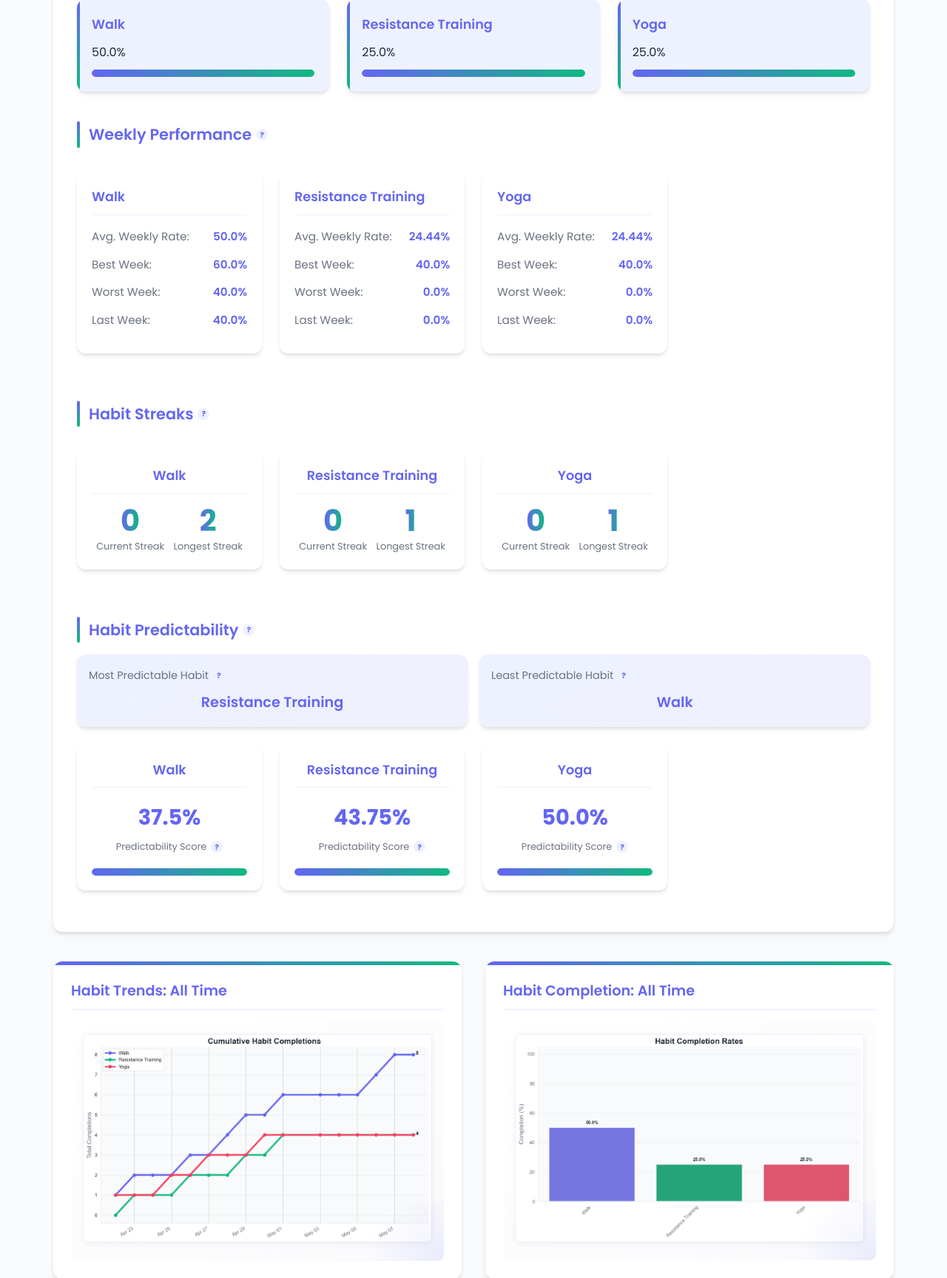
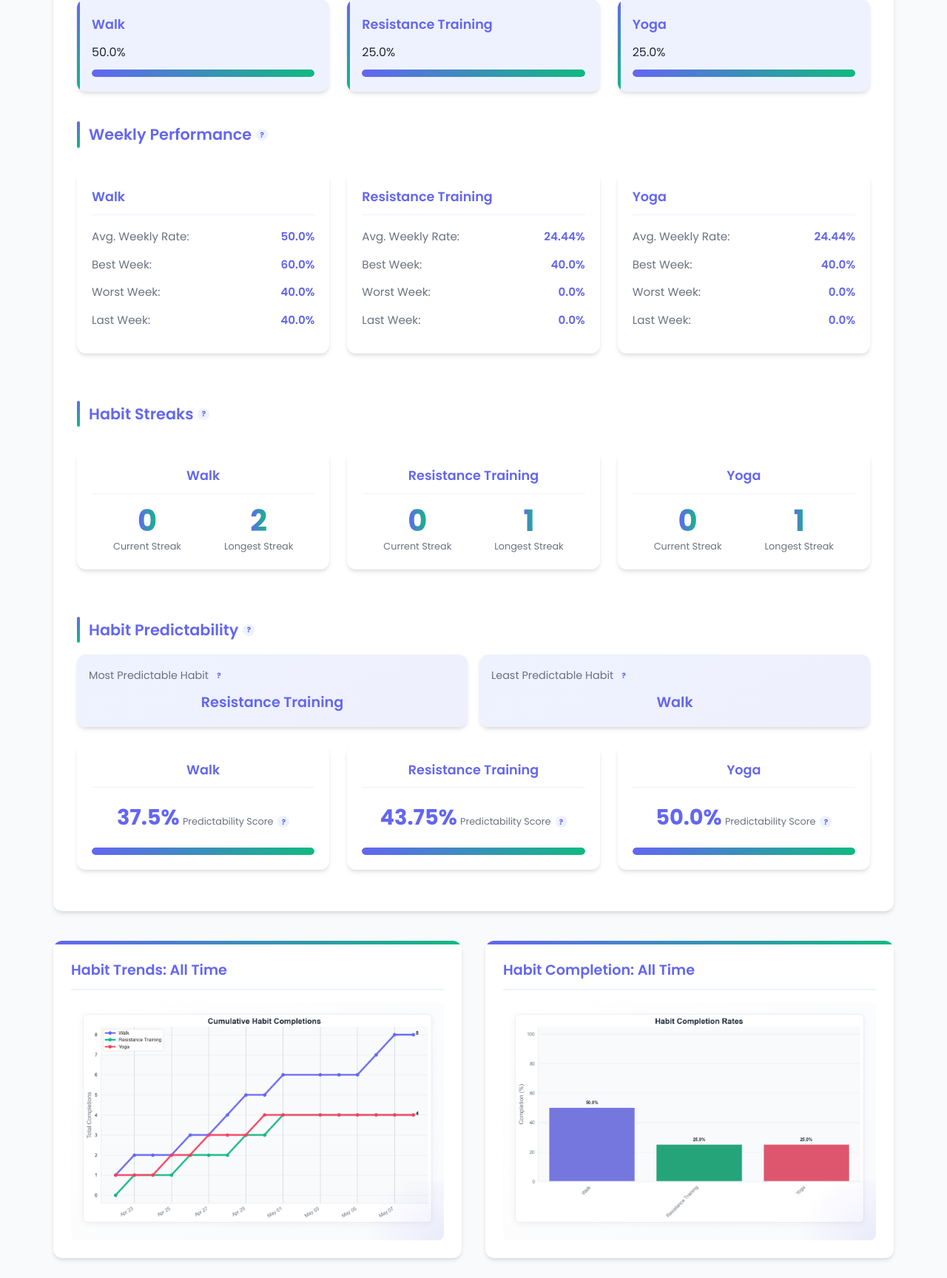
Before and after one commit to nelsonjt12/habit-tracker-analyzer, a Flask app: page / in a window 1280 px wide. Shown: the part 549-2277 px from the top of the page at 74% size. After the commit the page ends 2253 px from the top, so only its background shows below. Run offline with Flask 3, Linux system fonts and the light colour scheme.

Commit message:
flexbox styling

```diff
--- a/templates/index.html
+++ b/templates/index.html
@@ -238,7 +238,7 @@
                 grid-template-columns: 1fr;
             }
 
-            .habit-rates {
+            .habit-rates, .metrics-grid {
                 flex-direction: column;
             }
 
@@ -311,8 +311,9 @@
         }
 
         .metrics-grid {
-            display: grid;
-            grid-template-columns: repeat(auto-fill, minmax(250px, 1fr));
+            display: flex;
+            flex-wrap: wrap;
+            justify-content: space-between;
             gap: 1.5rem;
             margin-top: 1rem;
         }
@@ -324,6 +325,8 @@
             box-shadow: var(--shadow);
             transition: transform 0.2s ease;
             position: relative;
+            flex: 1;
+            min-width: 250px;
         }
 
         .metric-card:hover {
```
